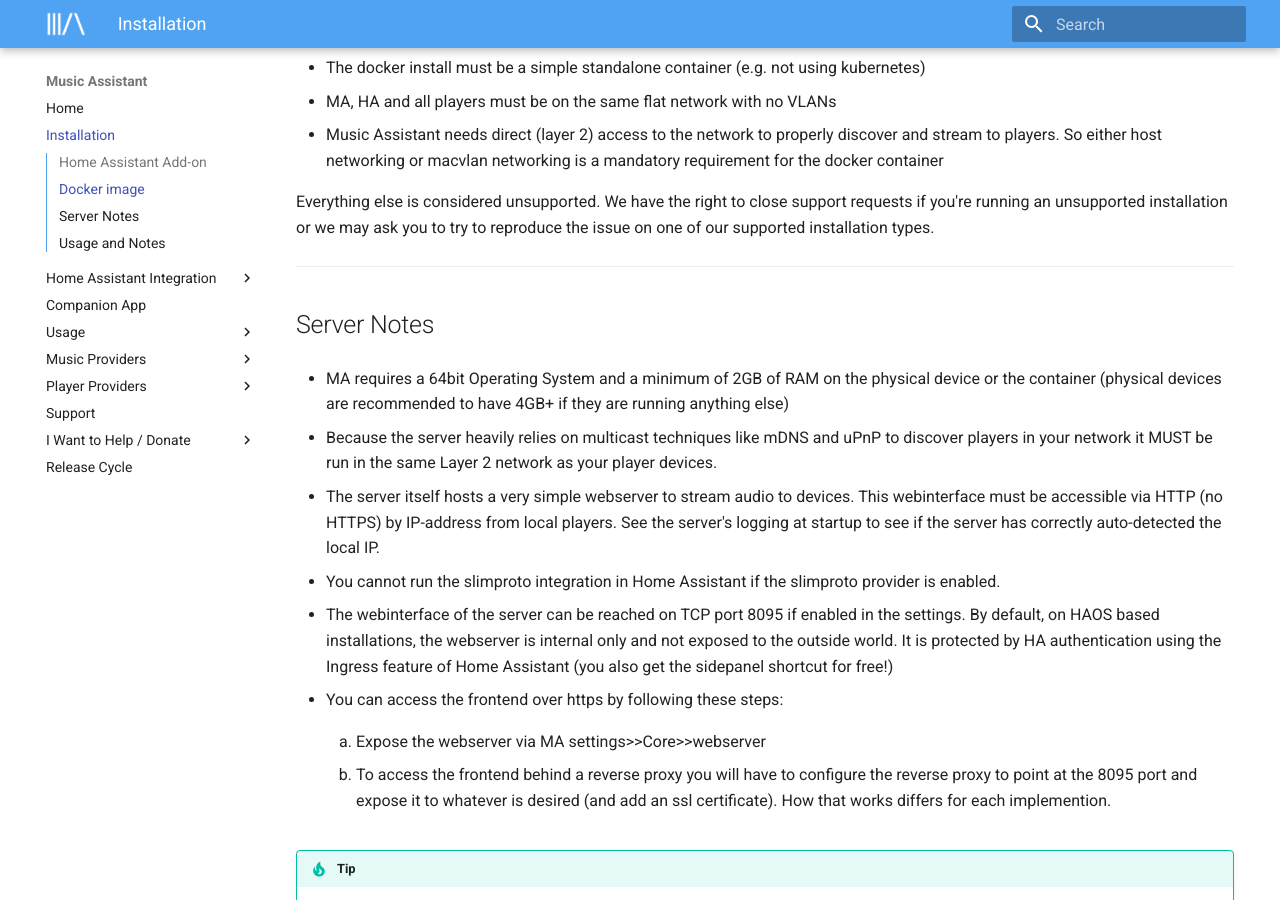
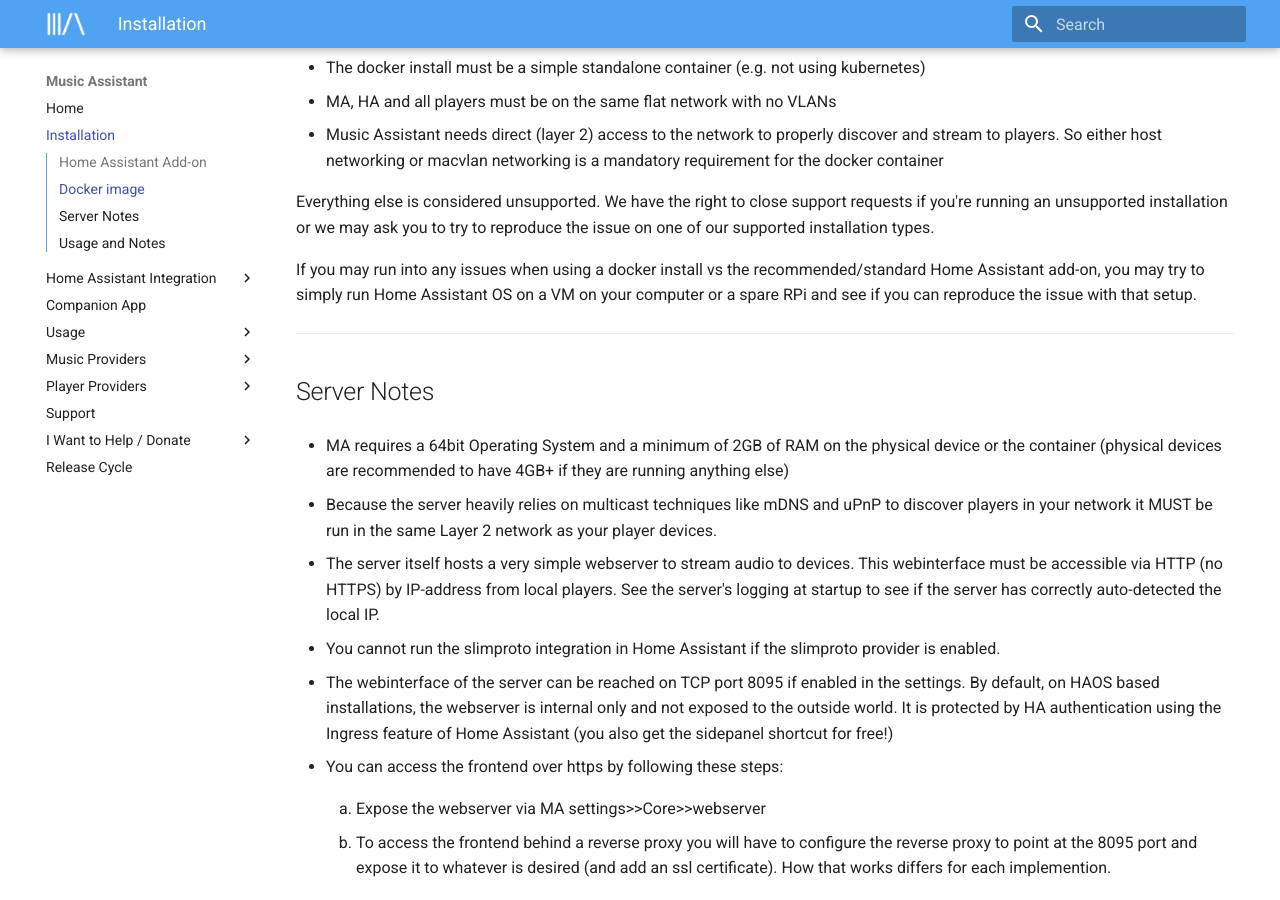
Before and after one commit to pwbriggs/music-assistant.github.io, an MkDocs documentation site: the page built from docs/installation.md, in a window 1280 px wide and 900 px high, scrolled down 1466 px. Built offline with MkDocs 1.6.1 and Material for MkDocs 9.7.7, drawn with Linux system fonts in a browser that asks for light colours.

Commit message:
Add suggested text

```diff
--- a/docs/installation.md
+++ b/docs/installation.md
@@ -65,6 +65,8 @@
 - Music Assistant needs direct (layer 2) access to the network to properly discover and stream to players. So either host networking or macvlan networking is a mandatory requirement for the docker container
 
 Everything else is considered unsupported. We have the right to close support requests if you're running an unsupported installation or we may ask you to try to reproduce the issue on one of our supported installation types.
+
+If you may run into any issues when using a docker install vs the recommended/standard Home Assistant add-on, you may try to simply run Home Assistant OS on a VM on your computer or a spare RPi and see if you can reproduce the issue with that setup.
 ____________
 
 ## Server Notes
```
